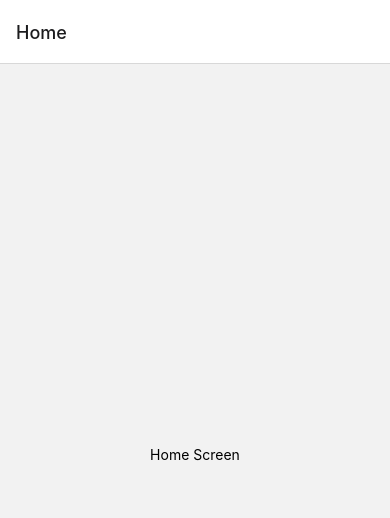
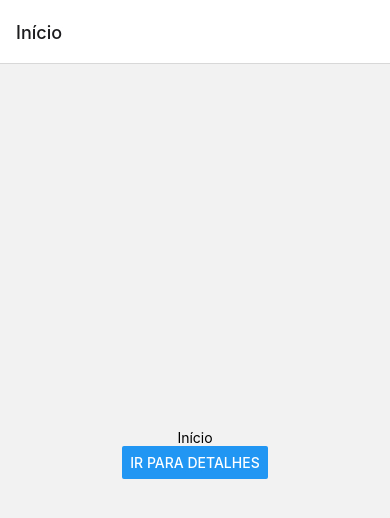
Before and after one commit to Maycdouglas/react-navigation, a React Native app: screen / in a window 390 px wide. Shown: the top 518 px of the page. Built offline with nearby package versions, Linux system fonts and the light colour scheme.

Commit message:
adiciona navegação inicial

```diff
--- a/App.js
+++ b/App.js
@@ -20,23 +20,28 @@ const styles = StyleSheet.create({
 });
  */
 
+import 'react-native-gesture-handler';
 import * as React from 'react';
-import { View, Text } from 'react-native';
+import { Button, View, Text } from 'react-native';
 import { NavigationContainer } from '@react-navigation/native';
 import { createNativeStackNavigator } from '@react-navigation/native-stack';
 
-function HomeScreen() {
+function HomeScreen({ navigation }) {
   return (
     <View style={{ flex: 1, alignItems: 'center', justifyContent: 'center' }}>
-      <Text>Home Screen</Text>
+      <Text>Início</Text>
+      <Button
+        title="Ir para detalhes"
+        onPress={() => navigation.navigate('Detalhes')}
+      />
     </View>
   );
 }
 
-function DetailsScreen() {
+function DetalhesScreen() {
   return (
     <View style={{ flex: 1, alignItems: 'center', justifyContent: 'center' }}>
-      <Text>Details Screen</Text>
+      <Text>Detalhes</Text>
     </View>
   );
 }
@@ -47,8 +52,8 @@ function App() {
   return (
     <NavigationContainer>
       <Stack.Navigator initialRouteName="Home">
-        <Stack.Screen name="Home" component={HomeScreen} />
-        <Stack.Screen name="Details" component={DetailsScreen} />
+        <Stack.Screen name="Home" component={HomeScreen} options={{ title: 'Início'}} />
+        <Stack.Screen name="Detalhes" component={DetalhesScreen} />
       </Stack.Navigator>
     </NavigationContainer>
   );
--- a/package.json
+++ b/package.json
@@ -19,6 +19,7 @@
     "react": "17.0.1",
     "react-dom": "17.0.1",
     "react-native": "0.64.3",
+    "react-native-gesture-handler": "~2.1.0",
     "react-native-safe-area-context": "^3.3.2",
     "react-native-screens": "^3.10.1",
     "react-native-web": "0.17.1"
```
Also changed, not shown: 1 other file (tests, documents, lock files or other folders).
